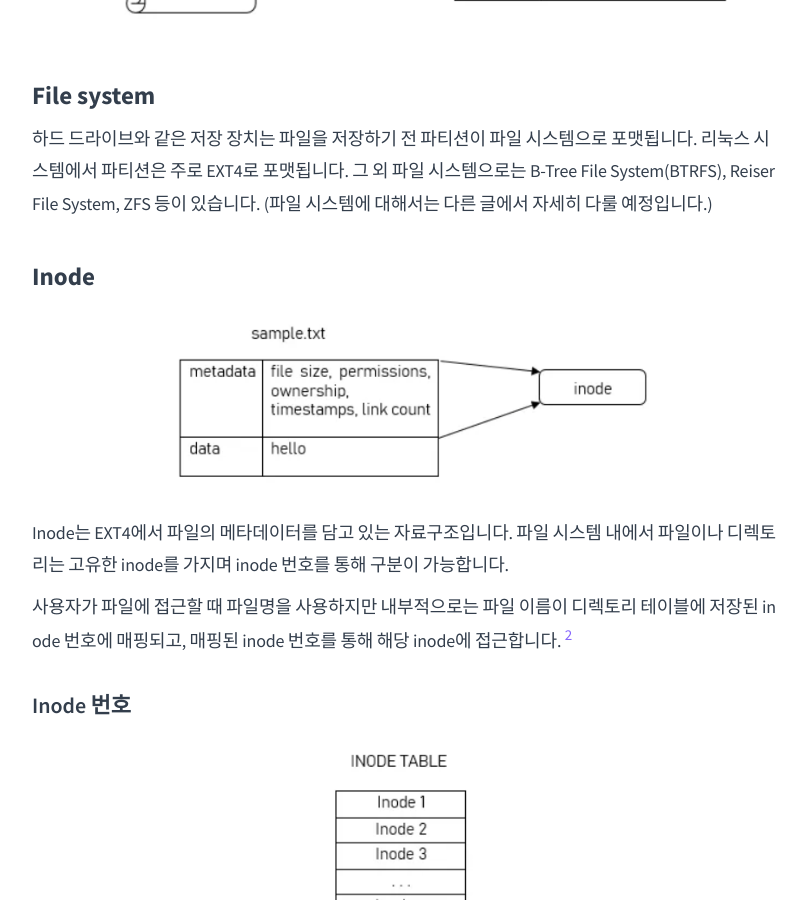
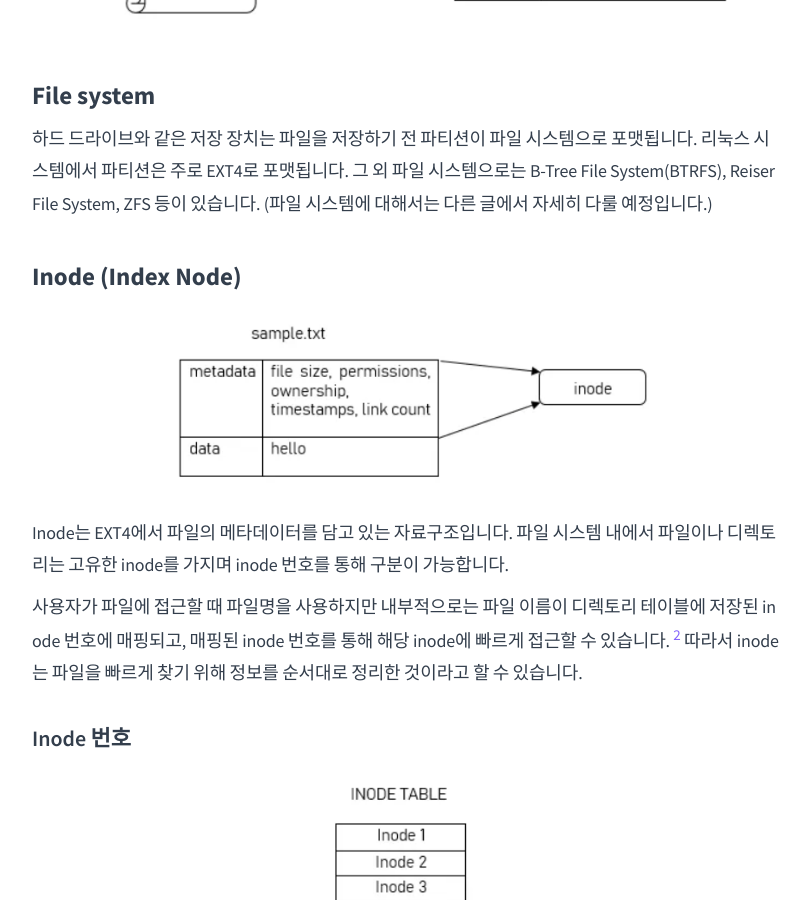
Before and after one commit to mjb940806/mjb940806.github.io, a Jekyll site: the page built from blog/linux-inode/index.md, in a window 1280 px wide and 900 px high, scrolled down 1188 px. Shown: the whole window, without its empty margins (233-1043 px from the left). Built offline with Jekyll 4.4.1, drawn with Linux system fonts in a browser that asks for light colours.

Commit message:
Update some contents

```diff
--- a/blog/linux-inode/index.md
+++ b/blog/linux-inode/index.md
@@ -19,11 +19,11 @@ series: "Linux RFS"
 ## File system
 하드 드라이브와 같은 저장 장치는 파일을 저장하기 전 파티션이 파일 시스템으로 포맷됩니다. 리눅스 시스템에서 파티션은 주로 EXT4로 포맷됩니다. 그 외 파일 시스템으로는 B-Tree File System(BTRFS), Reiser File System, ZFS 등이 있습니다. (파일 시스템에 대해서는 다른 글에서 자세히 다룰 예정입니다.)
 
-## Inode
+## Inode (Index Node)
 ![inode](img/inode.PNG)
 Inode는 EXT4에서 파일의 메타데이터를 담고 있는 자료구조입니다. 파일 시스템 내에서 파일이나 디렉토리는 고유한 inode를 가지며 inode 번호를 통해 구분이 가능합니다.
 
-사용자가 파일에 접근할 때 파일명을 사용하지만 내부적으로는 파일 이름이 디렉토리 테이블에 저장된 inode 번호에 매핑되고, 매핑된 inode 번호를 통해 해당 inode에 접근합니다. [^2]
+사용자가 파일에 접근할 때 파일명을 사용하지만 내부적으로는 파일 이름이 디렉토리 테이블에 저장된 inode 번호에 매핑되고, 매핑된 inode 번호를 통해 해당 inode에 빠르게 접근할 수 있습니다. [^2] 따라서 inode는 파일을 빠르게 찾기 위해 정보를 순서대로 정리한 것이라고 할 수 있습니다.
 
 ### Inode 번호
 ![Inode table](img/inode_table.PNG)
```
